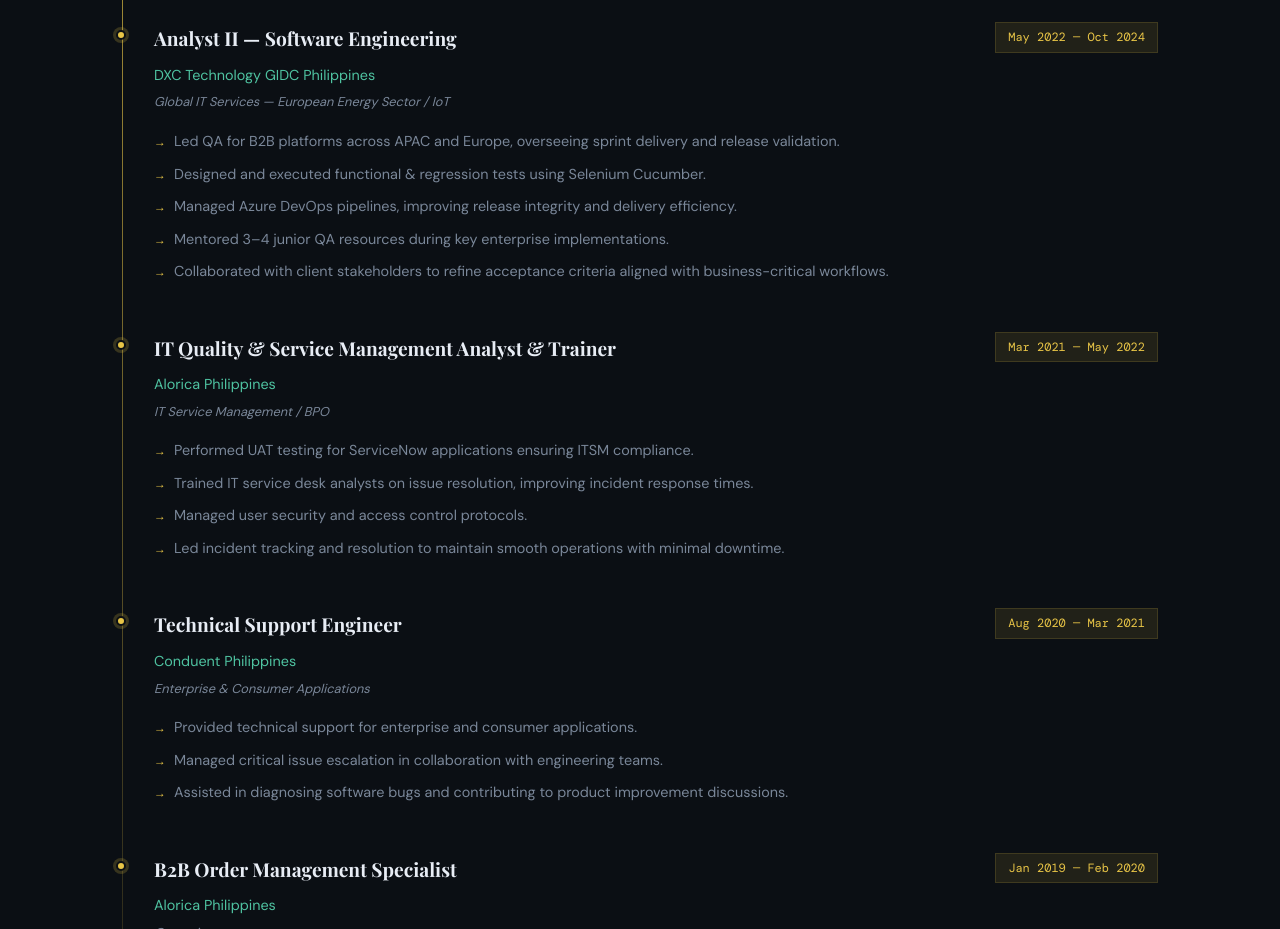
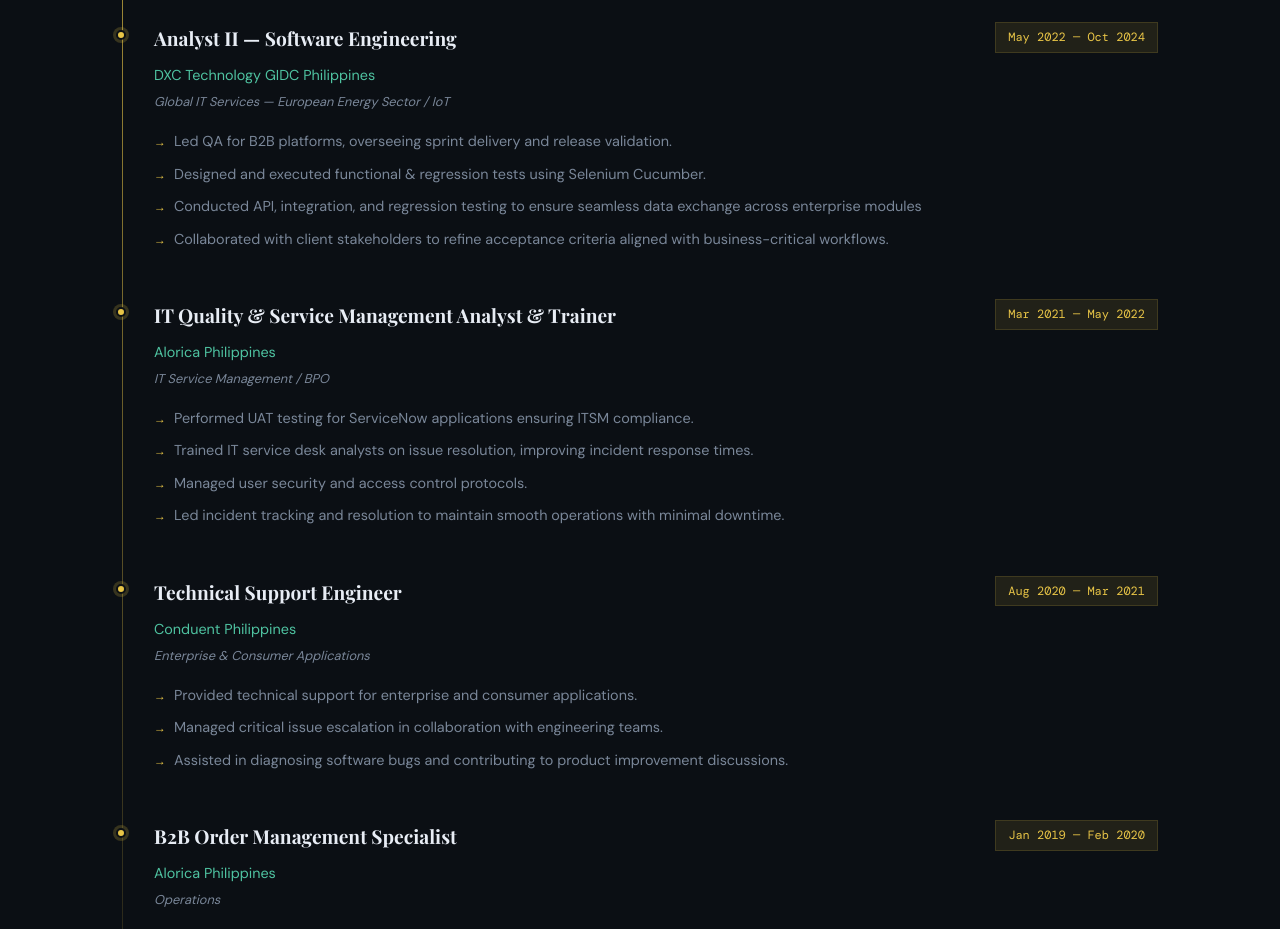
Before and after one commit to aldrinogrrrr/automation-assessment-anytimemailbox, a website: page index.html in a window 1280 px wide. Shown: the part 3500-4429 px from the top of the page. Drawn offline with nearby package versions, Linux system fonts and the light colour scheme.

Commit message:
Update index.html

```diff
--- a/index.html
+++ b/index.html
@@ -1057,11 +1057,10 @@
                 <div class="timeline-company">DXC Technology GIDC Philippines</div>
                 <div class="timeline-industry">Global IT Services — European Energy Sector / IoT</div>
                 <ul class="timeline-bullets">
-                    <li>Led QA for B2B platforms across APAC and Europe, overseeing sprint delivery and release
+                    <li>Led QA for B2B platforms, overseeing sprint delivery and release
                         validation.</li>
                     <li>Designed and executed functional & regression tests using Selenium Cucumber.</li>
-                    <li>Managed Azure DevOps pipelines, improving release integrity and delivery efficiency.</li>
-                    <li>Mentored 3–4 junior QA resources during key enterprise implementations.</li>
+                    <li>Conducted API, integration, and regression testing to ensure seamless data exchange across enterprise modules</li>
                     <li>Collaborated with client stakeholders to refine acceptance criteria aligned with
                         business-critical workflows.</li>
                 </ul>
```
